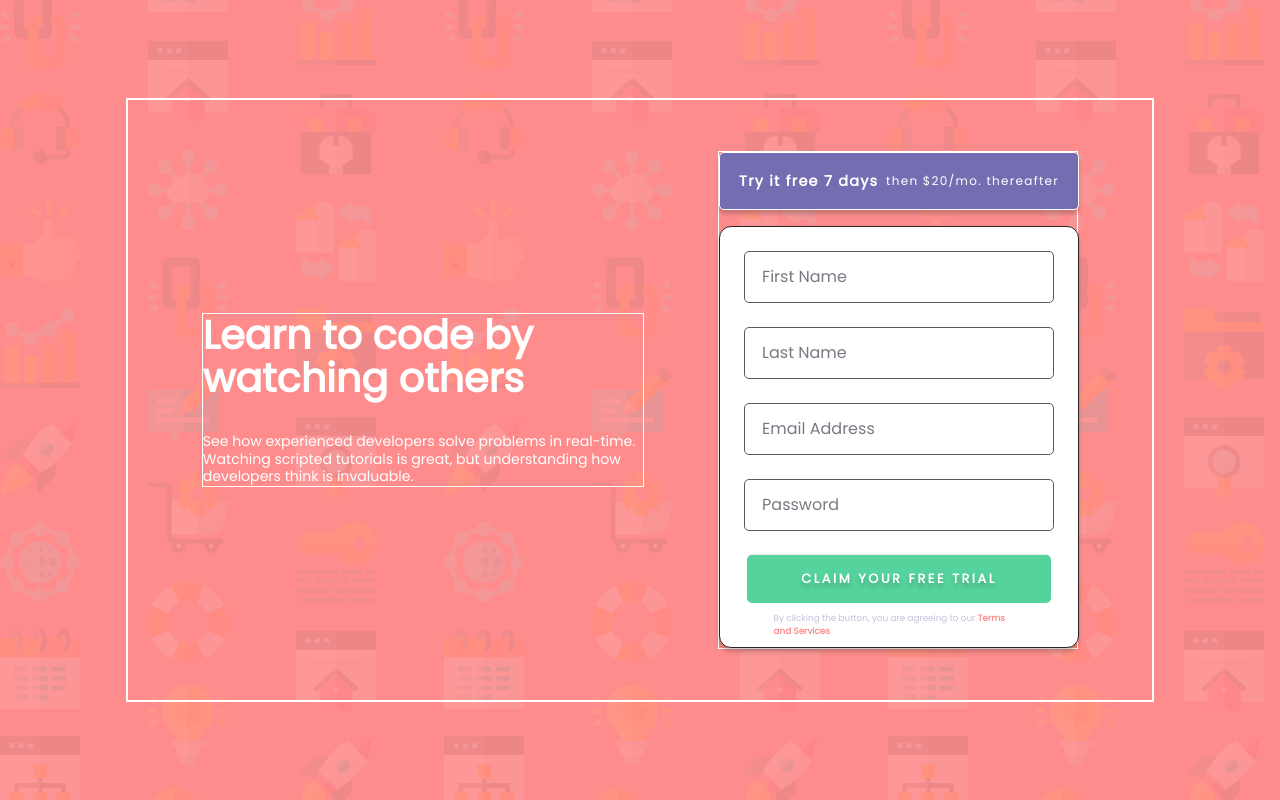
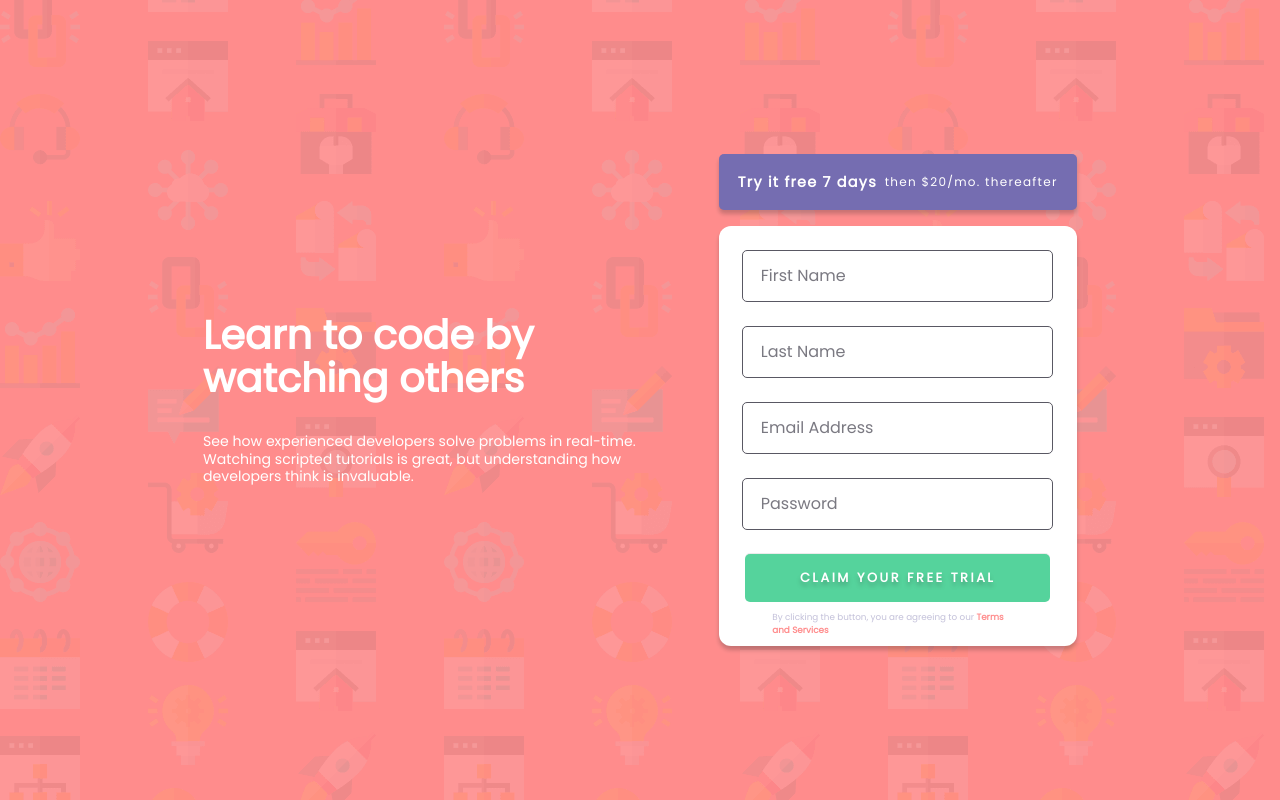
Before and after one commit to MajaKnezevic4598/intro-component-with-signup-form-MajaK, a plain HTML site: page index.html in a window 1280 px wide. Drawn offline with Linux system fonts and the light colour scheme.

Commit message:
borders removed

```diff
--- a/style.css
+++ b/style.css
@@ -42,7 +42,6 @@ h1{
 .main-conteiner{
     width:90%;
     height: 75%;
-    border: 2px solid white;
     display: flex;
     align-items: center;
     justify-content: space-around;
@@ -51,7 +50,6 @@ h1{
 .left{
     width: 47%;
     height: auto;
-    border: 1px solid white;
 }
 
 
@@ -66,14 +64,12 @@ h1{
 .right {
     width: 42%;
     height: auto;
-    border: 1px solid white;
 
 }
 
 .right div:first-child{
     height: 7vh;
     width: 100%;
-    border: 1px solid white;
     background-color: var(--blue);
     border-radius: 5px;
     color: #fff;
@@ -101,7 +97,6 @@ h1{
 .form {
     width: 100%;
     height: auto;
-    border: 1px solid black;
     border-radius: 12px;
     background-color: #fff;
     display: flex;
@@ -131,18 +126,13 @@ h1{
 
 }
 
-
-
 .form input:focus{
    border-width: 2px;
     font-weight: 700;
 
-
 }
 .form input::placeholder{
     font-family:'Poppins', sans-serif;
-    /* padding-left:1vw; */
-
     color: var(--grey);
     opacity: 80%;
     font-size: 2vh;
@@ -152,12 +142,10 @@ h1{
     margin: 0;
     width: 85%;
     text-align: right;
-    /* visibility: hidden; */
     font-size:1.6vh;
     color:#FF7979;
     font-weight: 900;
     display: none;
-
 }
 
 .form button{
@@ -189,10 +177,8 @@ h1{
 }
 
 .error{
-
     background-image: url('/images/icon-error.svg');
     background-repeat: no-repeat;
-    /* background-position: right; */
     background-position-x: 33vw ;
     background-position-y: center;
 }
```
